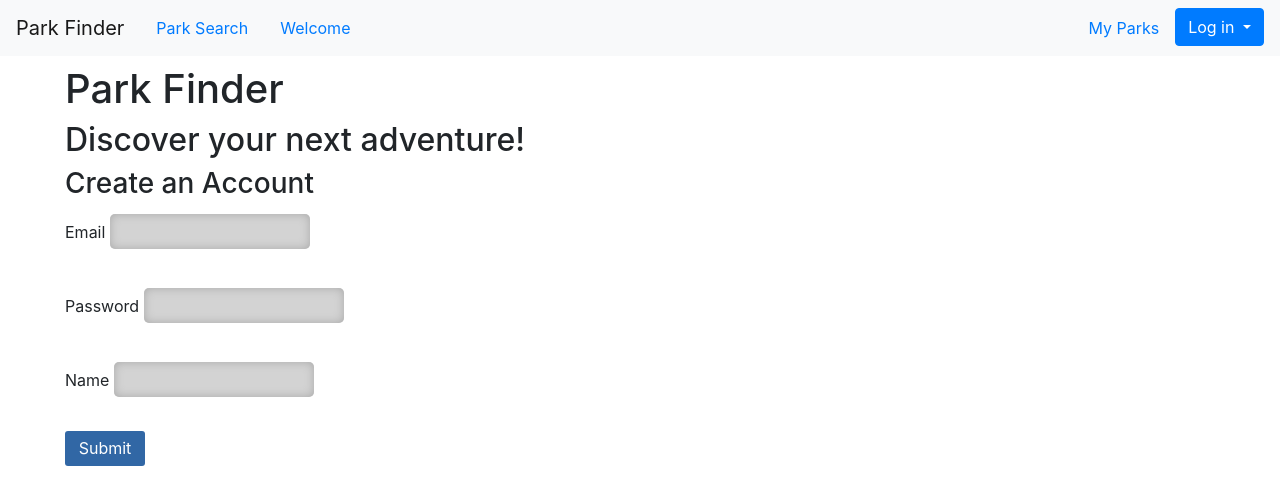
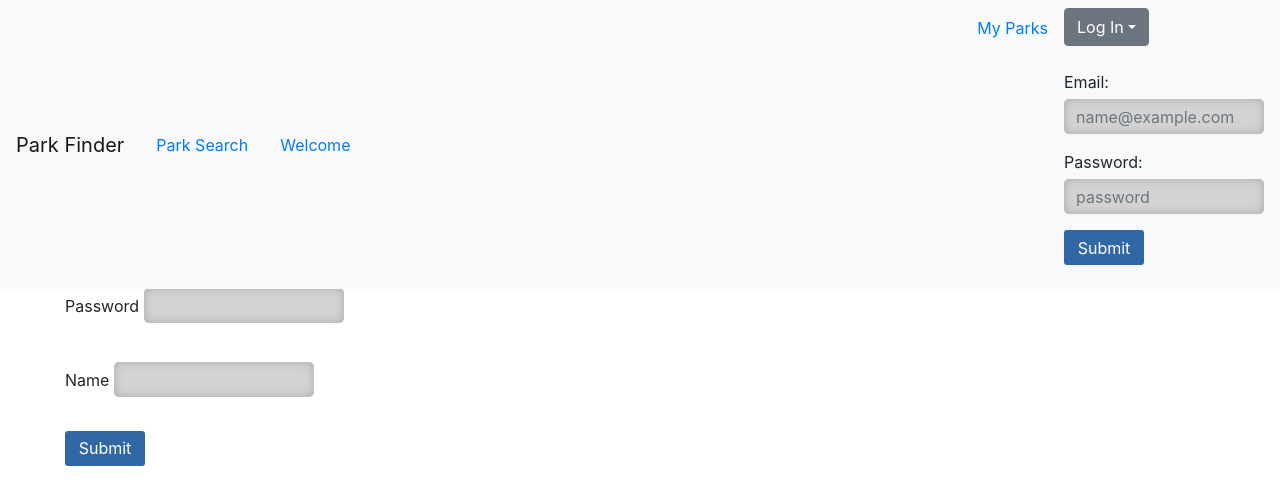
Before and after one commit to LNgroff/park-finder, a Flask app: page /home in a window 1280 px wide. Shown: the top 482 px of the page. Run offline with Flask 2, Linux system fonts and the light colour scheme.

Commit message:
implemented login drop down. Doesn't work...

```diff
--- a/templates/base.html
+++ b/templates/base.html
@@ -44,39 +44,23 @@
             <button type="submit" class="btn btn-outline-primary">Log in</button>
           </form> -->
           <div class="dropdown">
-                <button
-                  class="btn btn-primary dropdown-toggle"
-                  id="view-login"
-                  type="button"
-                  data-toggle="dropdown"
-                  aria-expanded="false"
-                >
-                Log in
-                </button>
-                <div class="dropdown-menu">
-                  <form class="px-4 py-3" action="/login" id="login" method="POST">
-                    <!-- Email input -->
-                    <div class="form-outline mb-4">
-                      <input type="email" id="form1Example1" class="form-control" />
-                      <label class="form-label" for="form1Example1">Email address</label>
+            <button type="button" id="show-login" class="btn btn-secondary dropdown-toggle" type="button" id="dropdownMenu2" data-toggle="dropdown" aria-haspopup="true" aria-expanded="false">Log In</button>
+              <form action="/login" id="login" method="POST">
+                  <br>
+                  <div class="form-group">
+                      <div style="text-align: center;">
+                          <div style="display: float; text-align: left;">
+                              <p>Email: <input type="text" name="email" class="form-control" placeholder="name@example.com"></p>
+                              <p>Password: <input type="password" name="password" class="form-control" placeholder="password"></p>
+                              <input type="submit" class="btn btn-secondary">
                           </div>
-
-                    <!-- Password input -->
-                    <div class="form-outline mb-4">
-                      <input type="password" id="form1Example2" class="form-control" />
-                      <label class="form-label" for="form1Example2">Password</label>
                       </div>
-
-                    <!-- Submit button -->
-                    <button type="submit" class="btn btn-primary btn-block">Sign in</button>
+                  </div>
               </form>
-                  <div class="dropdown-divider"></div>
-                  <a class="dropdown-item" href="#">New around here? Sign up</a>
-                </div>
           </div>
           {% endif %}
 
-        </ul>
+
       </nav>
     </div>
 
@@ -90,6 +74,7 @@
 
     <script src="static/js/login-logout.js"></script>
 
+
     {% block after_body %}{% endblock %}
   </body>
 
```
Lines whose indentation alone changed are shown as unchanged.
